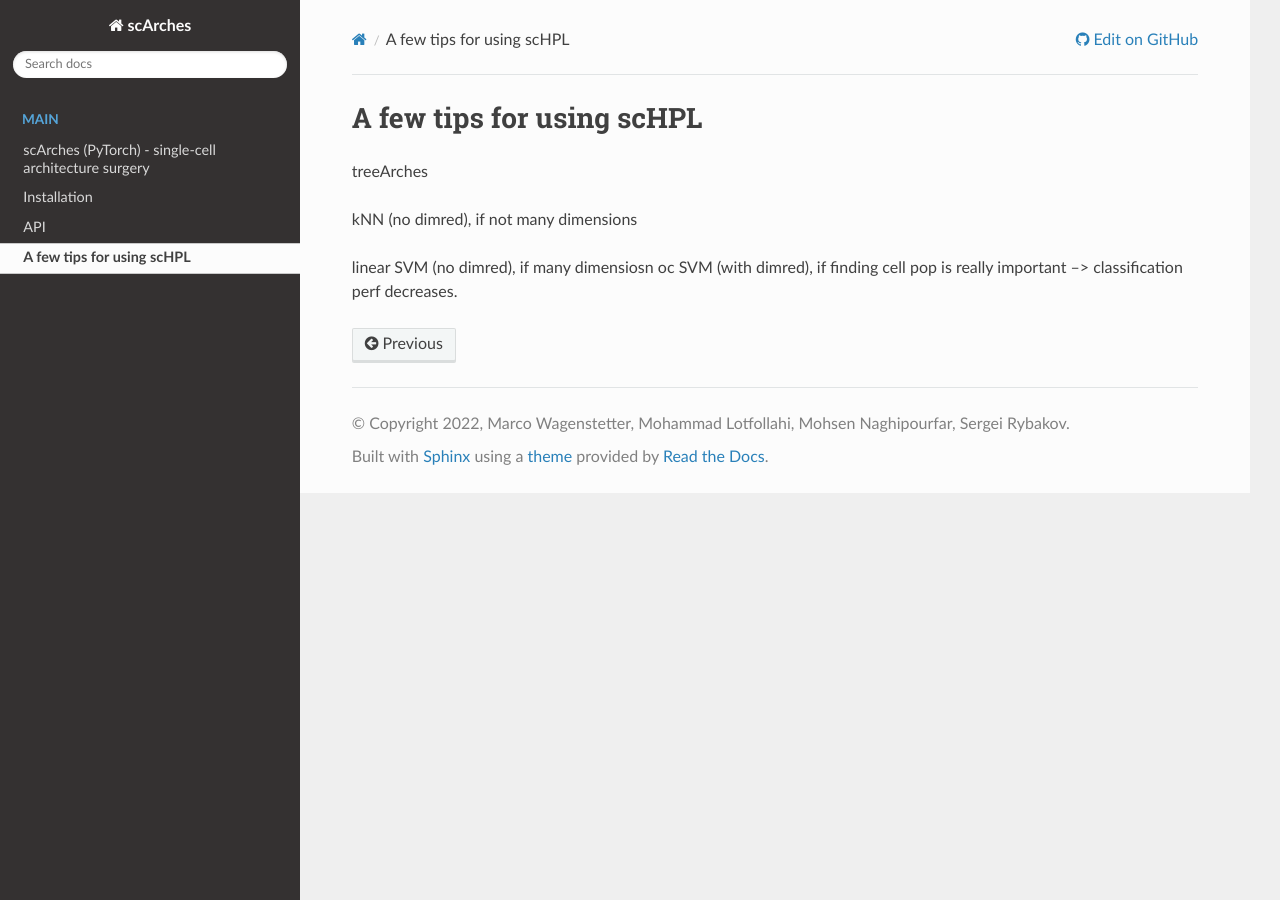
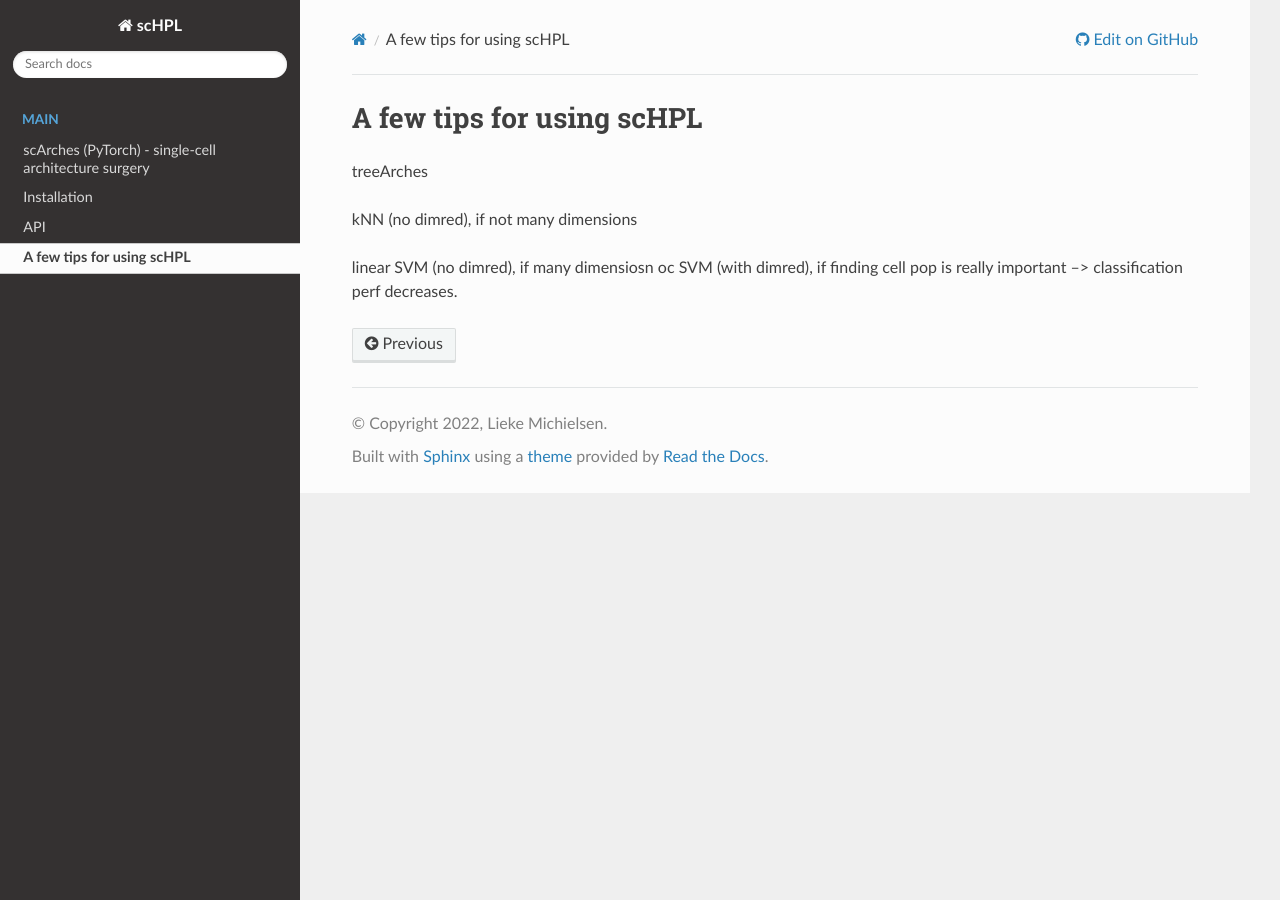
Before and after one commit to lcmmichielsen/scHPL, a Sphinx documentation site: the page built from docs/scHPL_tips.rst, in a window 1280 px wide. Built offline with Sphinx 7.4.7 and the Read the Docs theme 2.0.0, drawn with Linux system fonts in a browser that asks for light colours; pages that are not in the unit, such as notebooks, are missing from menus; part of the change alters nothing that is shown.

Commit message:
Update conf.py

```diff
--- a/docs/conf.py
+++ b/docs/conf.py
@@ -32,19 +32,12 @@ import scarches
 
 from urllib.request import urlretrieve
 
-notebooks_url = 'https://github.com/theislab/scarches/raw/master/notebooks/'
+notebooks_url = 'https://github.com/lcmmichielsen/scHPL/tree/master/vignettes'
 notebooks = [
-    'scanvi_surgery_pipeline.ipynb',
-    'scvi_surgery_pipeline.ipynb',
-    'totalvi_surgery_pipeline.ipynb',
-    'trvae_surgery_pipeline.ipynb',
-    'trVAE_zenodo_pipeline.ipynb',
-    'reference_building_from_scratch.ipynb',
-    'scgen_map_query.ipynb',
-    'expimap_surgery_pipeline_basic.ipynb',
-    'expimap_surgery_pipeline_advanced.ipynb',
-    'treeArches_pbmc.ipynb',
-    'treeArches_identifying_new_ct.ipynb'
+    'tutorial.ipynb',
+    'AMB-inter-dataset.ipynb',
+    'brain-inter-dataset.ipynb',
+    'pbmc-inter-dataset.ipynb'
 ]
 
 for nb in notebooks:
@@ -55,8 +48,8 @@ for nb in notebooks:
 
 # -- Project information -----------------------------------------------------
 
-project = 'scArches'
-author = 'Marco Wagenstetter, Mohammad Lotfollahi, Mohsen Naghipourfar, Sergei Rybakov'
+project = 'scHPL'
+author = 'Lieke Michielsen'
 copyright = f'{datetime.now():%Y}, ' + author
 
 pygments_style = 'sphinx'
@@ -64,8 +57,8 @@ todo_include_todos = True
 html_theme_options = dict(navigation_depth=3, titles_only=False)
 html_context = dict(
     display_github=True,
-    github_user='theislab',
-    github_repo='scarches',
+    github_user='lcmmichielsen',
+    github_repo='scHPL',
     github_version='master',
     conf_py_path='/docs/',
 )
@@ -154,5 +147,5 @@ def linkcode_resolve(domain, info):
 
     fn = os.path.relpath(fn, start=os.path.dirname(scarches.__file__))
 
-    github = f"https://github.com/theislab/scarches/blob/master/scarches/{fn}{linespec}"
+    github = f"https://github.com/lcmmichielsen/scHPL/blob/master/scHPL/{fn}{linespec}"
     return github
```
